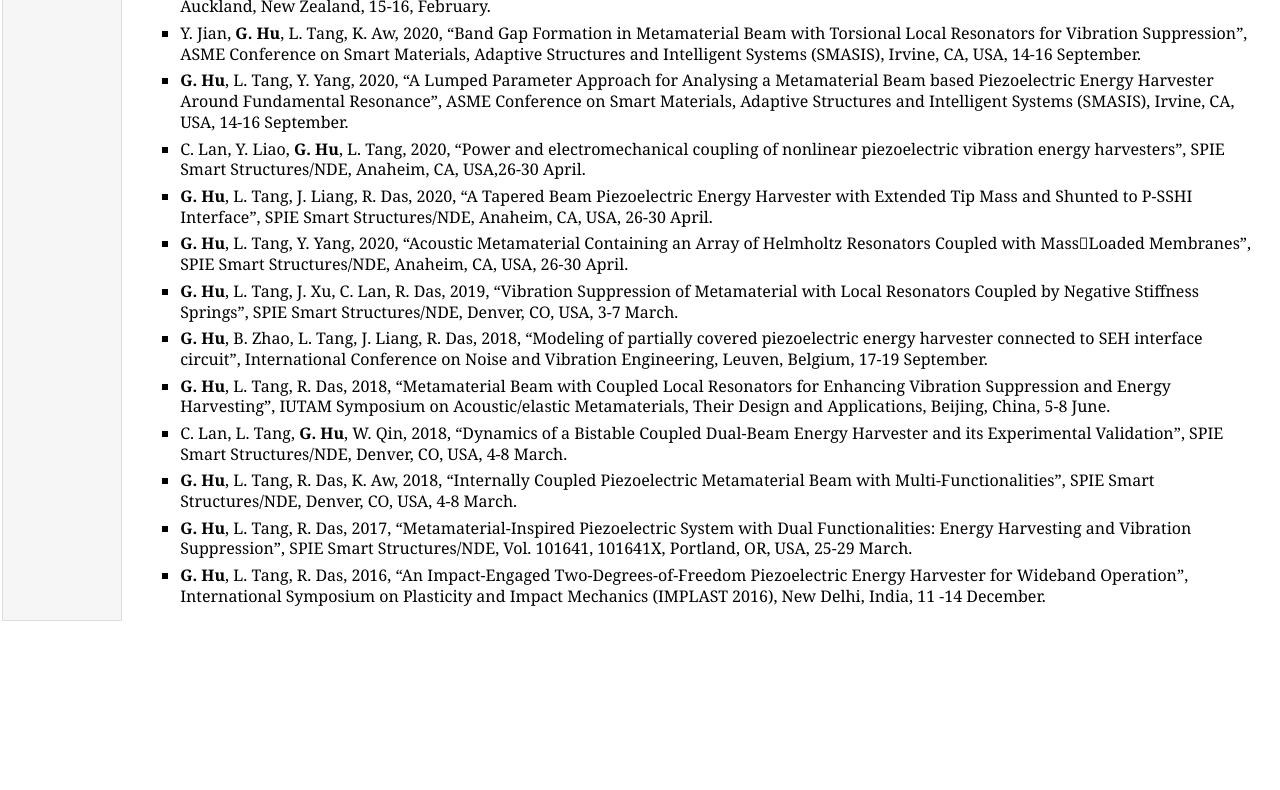
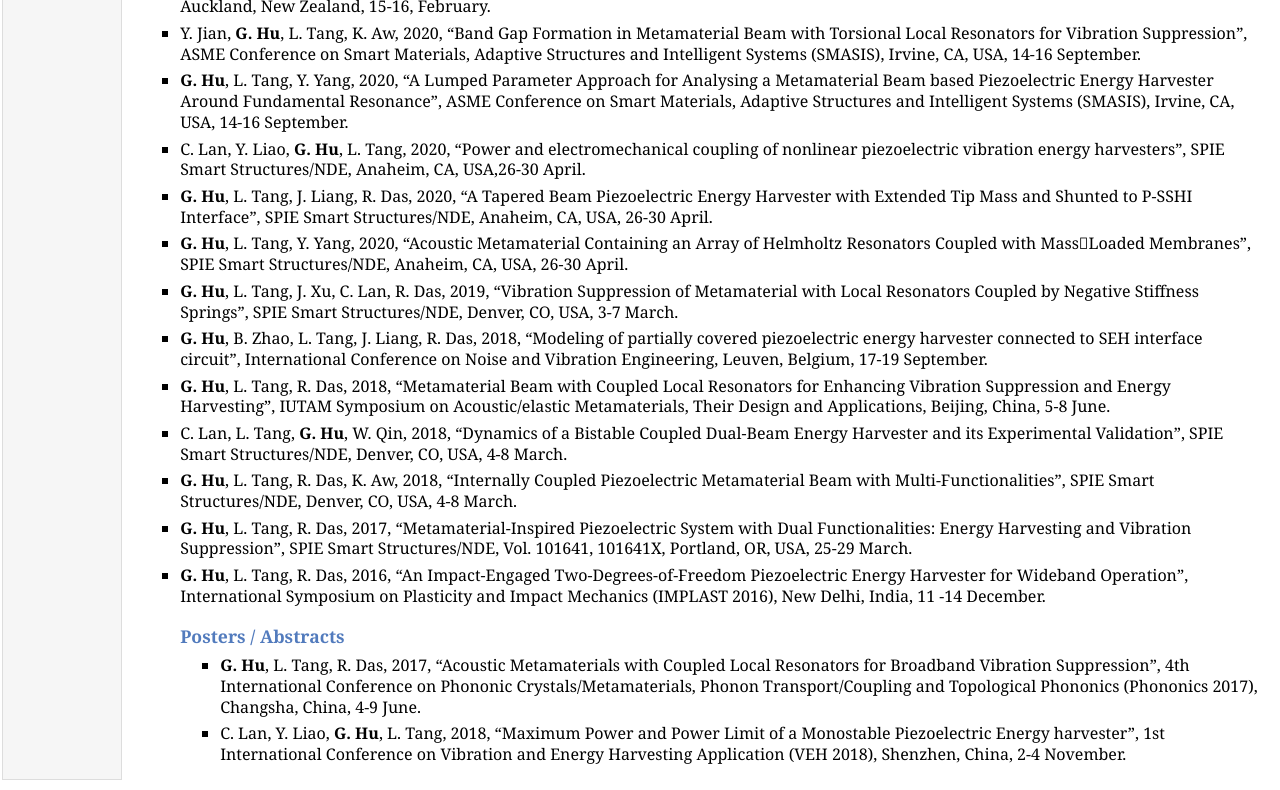
Before and after one commit to huguobiao/github.io, a plain HTML site: page publications.html in a window 1280 px wide. Shown: the part 2699-3489 px from the top of the page. Before the commit the page ends 3330 px from the top, so only its background shows below. Drawn offline with Linux system fonts and the light colour scheme.

Commit message:
Update publications.html

```diff
--- a/publications.html
+++ b/publications.html
@@ -372,6 +372,19 @@ December.</p>
                     </li>
 
 
+                <h3>Posters / Abstracts</h3>
+                <ul>
+                  <li>
+                    <p><b>G. Hu</b>, L. Tang, R. Das, 2017, “Acoustic Metamaterials with Coupled Local Resonators for Broadband Vibration
+Suppression”, 4th International Conference on Phononic Crystals/Metamaterials, Phonon Transport/Coupling and
+Topological Phononics (Phononics 2017), Changsha, China, 4-9 June.</p>
+                  </li>
+                  <li>
+                    <p>C. Lan, Y. Liao, <b>G. Hu</b>, L. Tang, 2018, “Maximum Power and Power Limit of a Monostable Piezoelectric Energy harvester”,
+1st International Conference on Vibration and Energy Harvesting Application (VEH 2018), Shenzhen, China, 2-4 November.</p>
+                  </li>
+                </ul>
+
 
                 </ul>
             </td>
```
